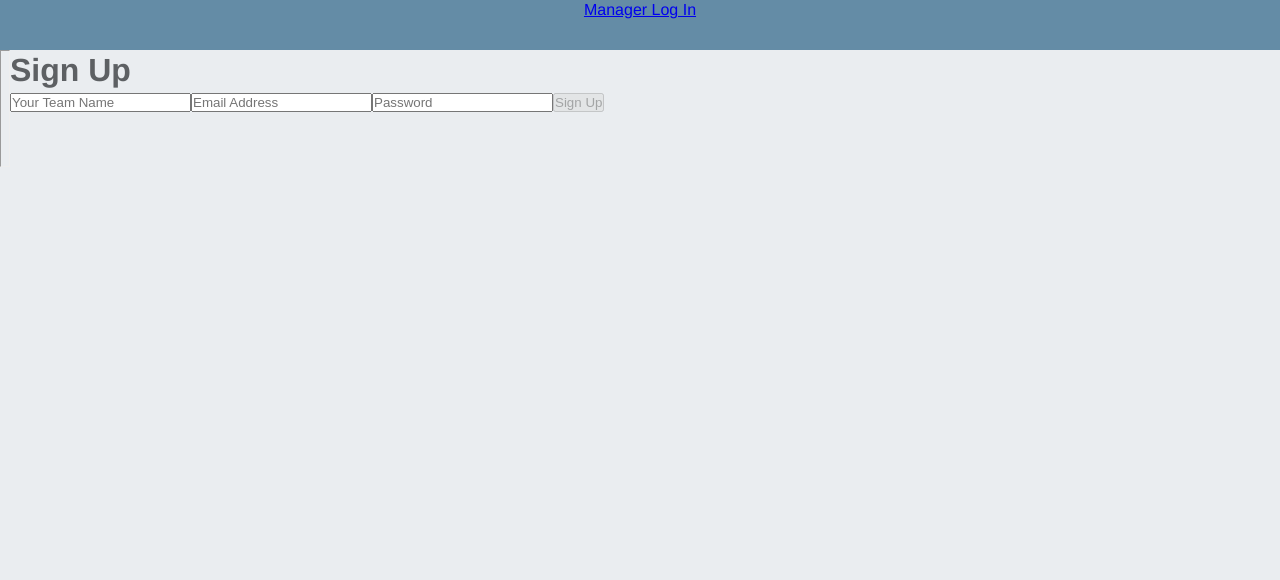
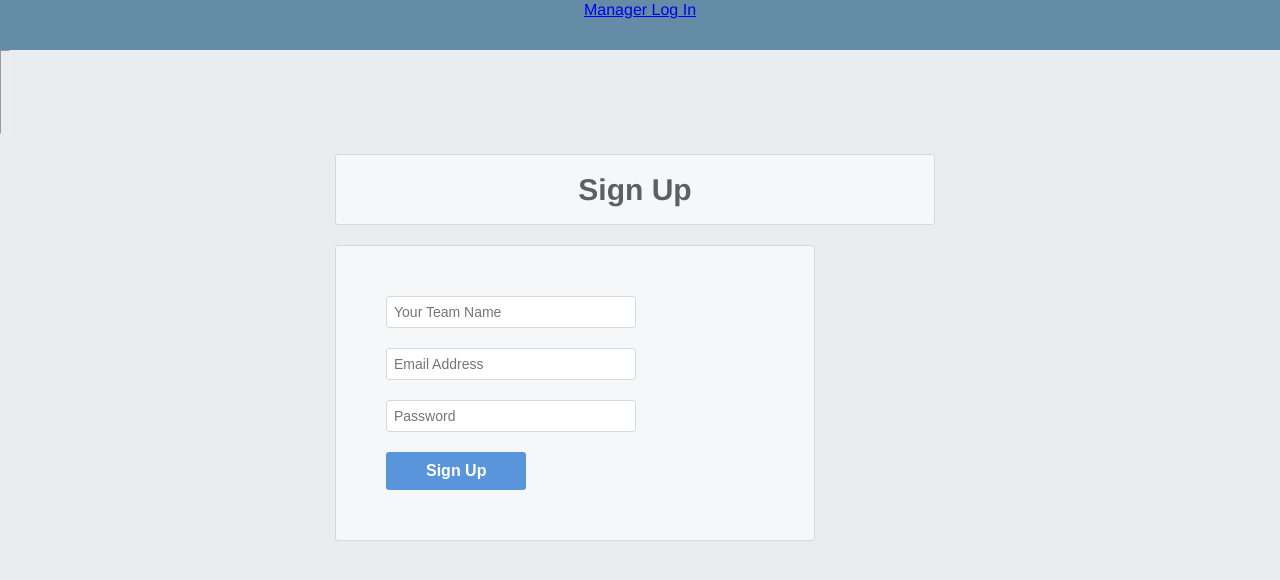
Before and after one commit to mcshakes/roster-bots, a React (Create React App) app in the folder client/: page /sign-up in a window 1280 px wide. Shown: the top 580 px of the page. Built offline with nearby package versions, Linux system fonts and the light colour scheme.

Commit message:
Consistent forms for sign up and login

```diff
--- a/client/src/components/LogIn/index.js
+++ b/client/src/components/LogIn/index.js
@@ -97,7 +97,7 @@ class LoginForm extends React.Component {
 
 			            <button className="btn" disabled={isInvalid} type="submit">Log In</button>
 
-			            {error && <p>{error.message}</p>}
+			            {error && <p className="errors">{error.message}</p>}
 					</form>
               )
             }
--- a/client/src/components/SignUp/index.js
+++ b/client/src/components/SignUp/index.js
@@ -4,8 +4,11 @@ import { AuthConsumer } from "../AuthContext";
 import axios from "axios";
 
 const SignUpPage = (props) => (
-	<div>
+	<div className="log-form">
+		<header className="form-header">
 			<h1>Sign Up</h1>
+		</header>
+
 		<SignUpForm setUserAuth={props.setUserAuth}/>
 	</div>
 )
@@ -70,7 +73,9 @@ class SignUpForm extends React.Component {
 
 		              return (
 
-		              		<form onSubmit={this.onSubmit}>
+		              		<form onSubmit={this.onSubmit} className="signup-actual-form">
+
+		              			<div class="form-row">
 									<input
 							          name="teamName"
 							          value={teamName}
@@ -78,6 +83,10 @@ class SignUpForm extends React.Component {
 							          type="text"
 							          placeholder="Your Team Name"
 							        />
+
+		              			</div>
+
+		              			<div class="form-row">
 							        <input
 							          name="email"
 							          value={email}
@@ -85,6 +94,10 @@ class SignUpForm extends React.Component {
 							          type="text"
 							          placeholder="Email Address"
 							        />
+
+		              			</div>
+
+		              			<div class="form-row">
 							        <input
 							          name="password"
 							          value={password}
@@ -92,10 +105,11 @@ class SignUpForm extends React.Component {
 							          type="password"
 							          placeholder="Password"
 							        />
+		              			</div>
 
-						        <button disabled={isInvalid} type="submit">Sign Up</button>
+						        <button className="btn" disabled={isInvalid} type="submit">Sign Up</button>
 
-						        {error && <p>{error.message}</p>}
+						        {error && <p className="errors">{error.message}</p>}
 							</form>
 		              )
 
--- a/client/src/styles/App.css
+++ b/client/src/styles/App.css
@@ -120,6 +120,7 @@ body {
   font-size: 30px;
 }
 
+.signup-actual-form,
 .login-actual-form {
   background-color: #F6F7F8;
   border: 1px solid #D6D9DC;
@@ -137,7 +138,7 @@ body {
   flex-direction: column;
   flex-wrap: wrap;
 }
-
+.form-row input[type='password'],
 .form-row input[type='text'] {
   background-color: #FFFFFF;
   border: 1px solid #D6D9DC;
@@ -145,6 +146,13 @@ body {
   width: 100%;
   padding: 7px;
   font-size: 14px;
+}
+
+.form-row input[type='text']:invalid,
+.form-row input[type='email']:invalid {
+  border: 1px solid #D55C5F;
+  color: #D55C5F;
+  box-shadow: none; /* Remove default red glow in Firefox */
 }
 
 .form-row label {
@@ -161,6 +169,8 @@ body {
     align-items: flex-start; /* To avoid stretching */
     margin-bottom: 20px;
   }
+
+  .form-row input[type='password'],
   .form-row input[type='text'] {
     width: 250px;
     height: initial;
@@ -172,3 +182,31 @@ body {
     padding-right: 20px;
   }
 }
+
+.errors {
+  color: #D55C5F;
+  font-size: 15px;
+  font-weight: bold;
+}
+
+.btn {
+  font-size: 16px;
+  font-weight: bold;
+
+  color: #FFFFFF;
+  background-color: #5995DA;
+
+  border: none;
+  border-radius: 3px;
+
+  padding: 10px 40px;
+  cursor: pointer;
+}
+
+.btn:hover {
+  background-color: #76AEED;
+}
+
+.btn:active {
+  background-color: #407FC7;
+}
```
Lines whose indentation alone changed are shown as unchanged.
